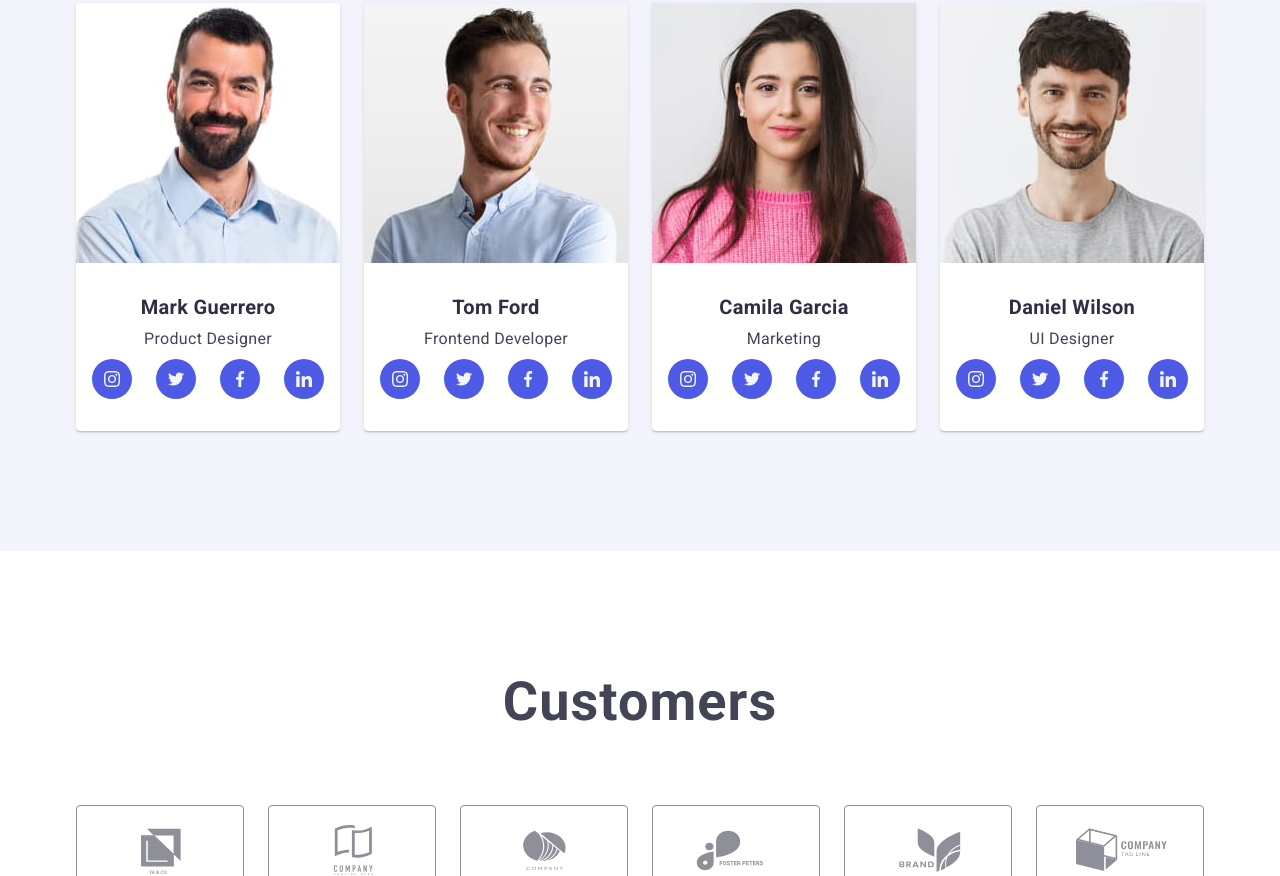
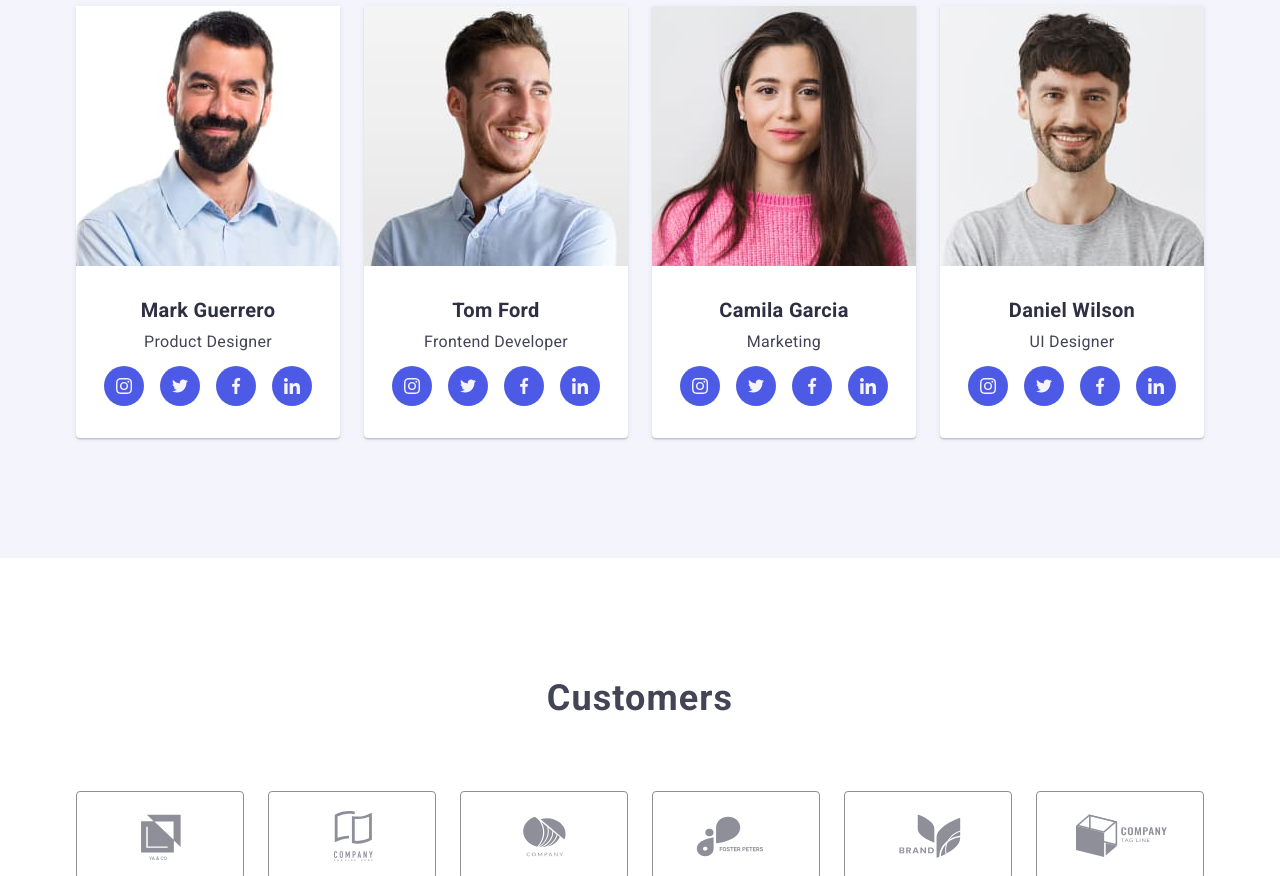
Before and after one commit to MMAKS999/goit-markup-hw-04, a plain HTML site: page index.html in a window 1280 px wide. Shown: the part 1924-2800 px from the top of the page. Drawn offline with nearby package versions, Linux system fonts and the light colour scheme.

Commit message:
cheack2
виправлення від ментора

```diff
--- a/CSS/styles.css
+++ b/CSS/styles.css
@@ -166,12 +166,11 @@ header{
 
 .hero{
     text-align: center;
-    background-color: var(--dark-color);
     padding: 192px;
 }
 
 .overlay{
-    height: 600px;
+
     max-width: 1440px;
     margin-left: auto;
     margin-right: auto;
@@ -366,16 +365,15 @@ padding-right: 12px;
 
 .team-social{
     display: flex;
-    justify-content: space-between;
+    justify-content: center;
 
     padding: 0;
-    margin-top: 8px;
-    margin-right:16px;
-    margin-left: 16px;
+    margin-top: 12px;
+    gap: 16px;
 }
 
 .element-social{
-
+    display: block;
 
     height: 40px;
     width: 40px;
@@ -394,8 +392,7 @@ padding-right: 12px;
 /* Customers */
 
 .customer{
-    margin-left: auto;
-    margin-right: auto;
+
 
     text-align: center;
     font-weight: 700;
@@ -427,7 +424,8 @@ padding-right: 12px;
     padding:16px 32px;
 }
 
-.link-svg:hover{
+.link-svg:hover,
+.link-svg:focus{
     fill:var(--prbrand-color);
     border: 1px solid var(--prbrand-color);
 }
@@ -475,13 +473,15 @@ footer{
 }
 
 .footer-element-social{
+    display: block;
     height: 40px;
     width: 40px;
     background-color: var(--text-color);
     border-radius: 50%;
 }
 
-.footer-element-social:hover{
+.footer-element-social:hover,
+.footer-element-social:focus{
     background-color:#31D0AA;
 }
 
@@ -564,12 +564,17 @@ footer{
     text-transform:capitalize;
     color:var(--dark-color);
 }
-.sample{
-    box-shadow: 0px 1px 6px rgba(46, 47, 66, 0.08), 0px 1px 1px rgba(46, 47, 66, 0.16), 0px 2px 1px rgba(46, 47, 66, 0.08);
-}
+
 .list-potfolio{
+    display: block;
     text-decoration: none;
     color: var(--text-color) ;
+    box-shadow: 0px 1px 6px rgba(46, 47, 66, 0.08);
+}
+
+.list-potfolio:hover,
+.list-potfolio:focus{
+    box-shadow: 0px 1px 6px rgba(46, 47, 66, 0.08), 0px 1px 1px rgba(46, 47, 66, 0.16), 0px 2px 1px rgba(46, 47, 66, 0.08);
 }
 
 .sample-element{
--- a/index.html
+++ b/index.html
@@ -100,29 +100,29 @@
                             <p>Product Designer</p>
      <!--Соціальні мережі  -->
                             <ul class="list team-social">
-                                <li class="element-social">
-                                    <a href="">
+                                <li >
+                                    <a href="" class="element-social" >
                                         <svg class="team-svg">
                                             <use href="./images/icons.svg#instagram-2"></use>
                                          </svg>
                                     </a>
                                 </li>
-                                 <li class="element-social" >
-                                    <a href="">
+                                 <li  >
+                                    <a href="" class="element-social" >
                                         <svg class="team-svg">
                                             <use href="./images/icons.svg#twitter-1"></use>
                                         </svg>
                                     </a>
                                 </li>
-                                <li class="element-social">
-                                    <a href="">
+                                <li  >
+                                    <a href="" class="element-social">
                                         <svg class="team-svg">
                                             <use href="./images/icons.svg#facebook-1"></use>
                                         </svg>
                                     </a>
                                 </li>
-                                <li class="element-social">
-                                    <a href="">
+                                <li  >
+                                    <a href="" class="element-social">
                                         <svg class="team-svg">
                                             <use href="./images/icons.svg#linkedin-1"></use>
                                         </svg>
@@ -141,29 +141,29 @@
                             <p>Frontend Developer</p>
                             <!--Соціальні мережі  -->
                             <ul class="list team-social">
-                                <li class="element-social">
-                                    <a href="">
+                                <li  >
+                                    <a href="" class="element-social">
                                         <svg class="team-svg">
                                             <use href="./images/icons.svg#instagram-2"></use>
                                          </svg>
                                     </a>
                                 </li>
-                                 <li class="element-social" >
-                                    <a href="">
+                                 <li   >
+                                    <a href="" class="element-social">
                                         <svg class="team-svg">
                                             <use href="./images/icons.svg#twitter-1"></use>
                                         </svg>
                                     </a>
                                 </li>
-                                <li class="element-social">
-                                    <a href="">
+                                <li  >
+                                    <a href="" class="element-social">
                                         <svg class="team-svg">
                                             <use href="./images/icons.svg#facebook-1"></use>
                                         </svg>
                                     </a>
                                 </li>
-                                <li class="element-social">
-                                    <a href="">
+                                <li  >
+                                    <a href="" class="element-social">
                                         <svg class="team-svg">
                                             <use href="./images/icons.svg#linkedin-1"></use>
                                         </svg>
@@ -181,29 +181,29 @@
                             <p>Marketing</p>
                             <!--Соціальні мережі  -->
                             <ul class="list team-social">
-                                <li class="element-social">
-                                    <a href="">
+                                <li>
+                                    <a href="" class="element-social" >
                                         <svg class="team-svg">
                                             <use href="./images/icons.svg#instagram-2"></use>
                                          </svg>
                                     </a>
                                 </li>
-                                 <li class="element-social" >
-                                    <a href="">
+                                 <li  >
+                                    <a href="" class="element-social" >
                                         <svg class="team-svg">
                                             <use href="./images/icons.svg#twitter-1"></use>
                                         </svg>
                                     </a>
                                 </li>
-                                <li class="element-social">
-                                    <a href="">
+                                <li  >
+                                    <a href="" class="element-social">
                                         <svg class="team-svg">
                                             <use href="./images/icons.svg#facebook-1"></use>
                                         </svg>
                                     </a>
                                 </li>
-                                <li class="element-social">
-                                    <a href="">
+                                <li  >
+                                    <a href="" class="element-social">
                                         <svg class="team-svg">
                                             <use href="./images/icons.svg#linkedin-1"></use>
                                         </svg>
@@ -220,29 +220,29 @@
                             <p>UI Designer</p>
                             <!--Соціальні мережі  -->
                             <ul class="list team-social">
-                                <li class="element-social">
-                                    <a href="">
+                                <li  >
+                                    <a href="" class="element-social">
                                         <svg class="team-svg">
                                             <use href="./images/icons.svg#instagram-2"></use>
                                          </svg>
                                     </a>
                                 </li>
-                                 <li class="element-social" >
-                                    <a href="">
+                                 <li   >
+                                    <a href="" class="element-social">
                                         <svg class="team-svg">
                                             <use href="./images/icons.svg#twitter-1"></use>
                                         </svg>
                                     </a>
                                 </li>
-                                <li class="element-social">
-                                    <a href="">
+                                <li  >
+                                    <a href="" class="element-social">
                                         <svg class="team-svg">
                                             <use href="./images/icons.svg#facebook-1"></use>
                                         </svg>
                                     </a>
                                 </li>
-                                <li class="element-social">
-                                    <a href="">
+                                <li  >
+                                    <a href="" class="element-social">
                                         <svg class="team-svg">
                                             <use href="./images/icons.svg#linkedin-1"></use>
                                         </svg>
@@ -258,8 +258,8 @@
         </section>
 
         <section class="section">
-            <div class=" container customer">
-                <h2>Customers</h2>
+            <div class=" container ">
+                <h2 class="customer" >Customers</h2>
                 <ul class="list customer-list">
                     <li  >
                         <a href="">
@@ -325,29 +325,29 @@
                 <h3>Social media</h3>
                 <!--Соціальні мережі  -->
                 <ul class="list footer-social-list">
-                    <li class="footer-element-social">
-                        <a href="">
+                    <li >
+                        <a href="" class="footer-element-social">
                             <svg class="footer-team-svg">
                                 <use href="./images/icons.svg#instagram-2"></use>
                              </svg>
                         </a>
                     </li>
-                     <li class="footer-element-social" >
-                        <a href="">
+                     <li >
+                        <a href="" class="footer-element-social">
                             <svg class="footer-team-svg">
                                 <use href="./images/icons.svg#twitter-1"></use>
                             </svg>
                         </a>
                     </li>
-                    <li class="footer-element-social">
-                        <a href="">
+                    <li>
+                        <a href="" class="footer-element-social">
                             <svg class="footer-team-svg">
                                 <use href="./images/icons.svg#facebook-1"></use>
                             </svg>
                         </a>
                     </li>
-                    <li class="footer-element-social">
-                        <a href="">
+                    <li >
+                        <a href="" class="footer-element-social">
                             <svg class="footer-team-svg">
                                 <use href="./images/icons.svg#linkedin-1"></use>
                             </svg>
```
Also changed, not shown: portfolio.html (+9 -9 lines).
